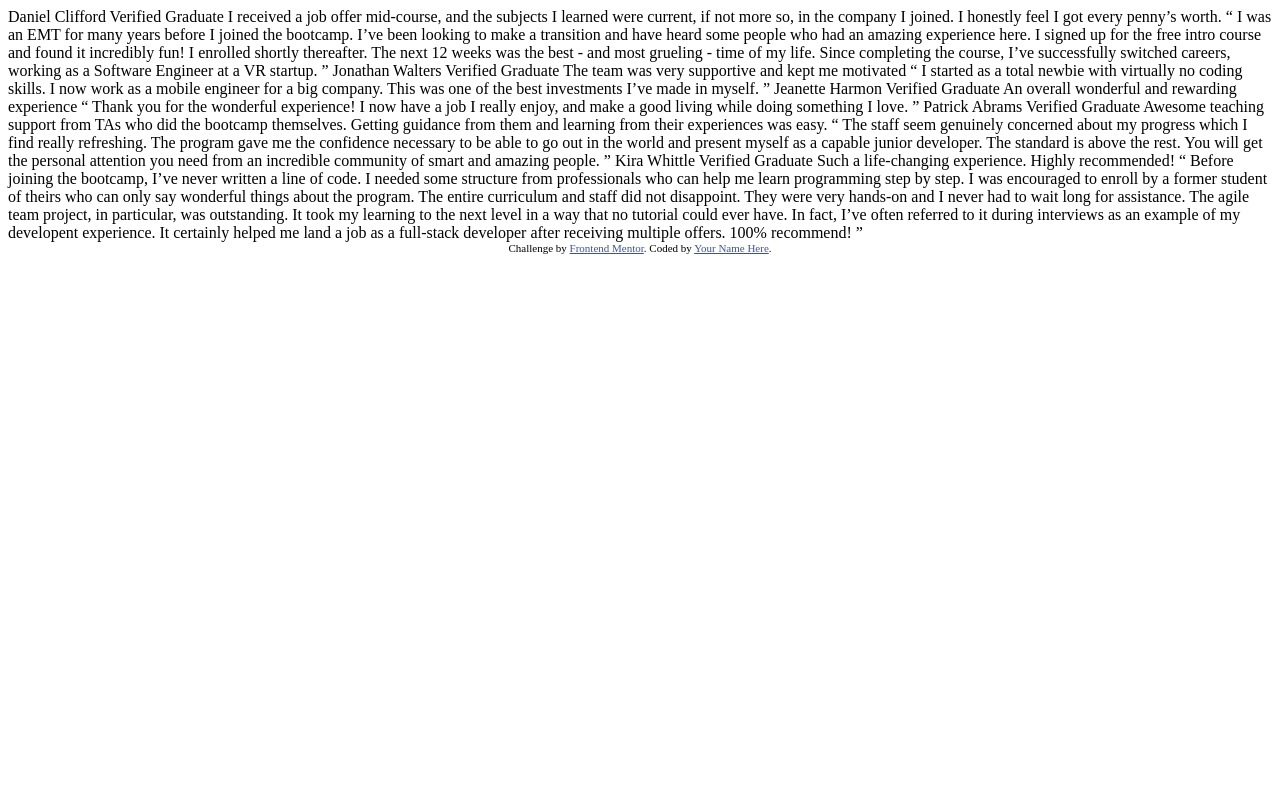
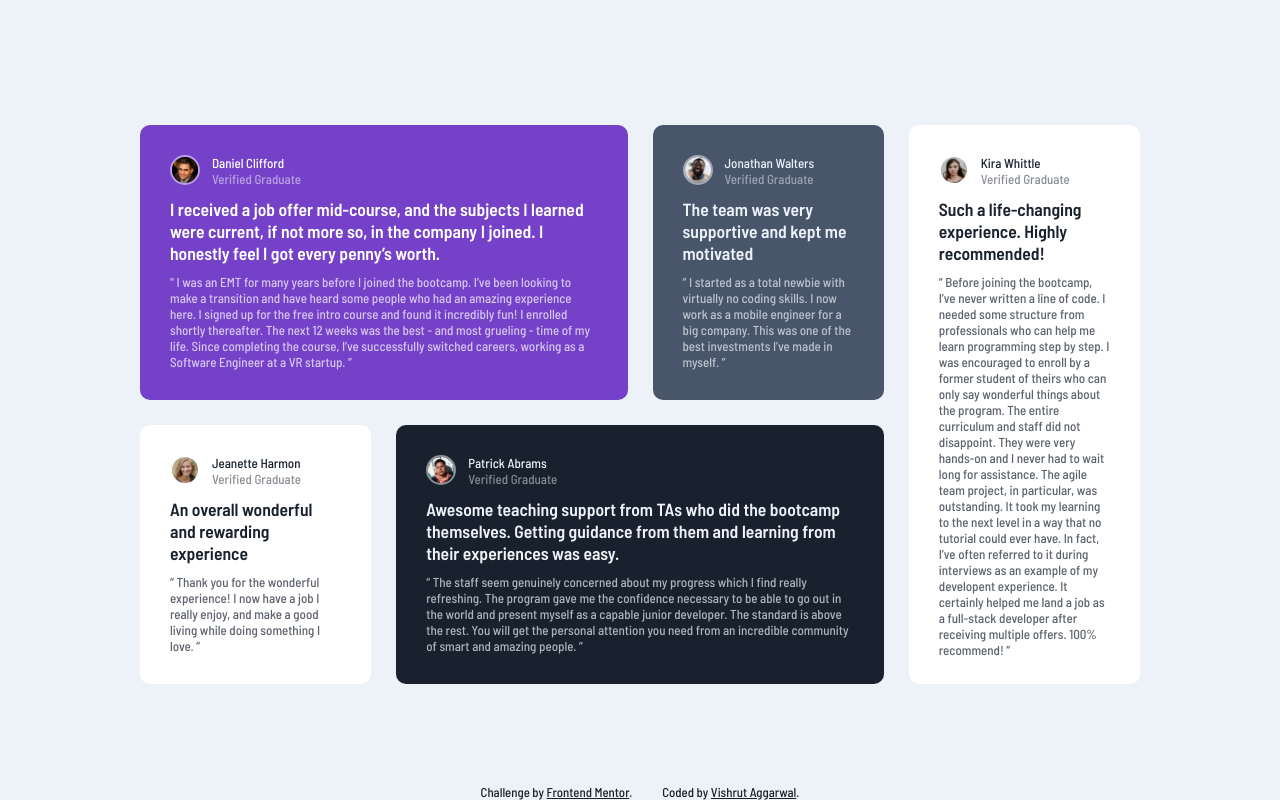
Before and after one commit to VishrutAggarwal/testimonials-grid-section-main, a plain HTML site: page index.html in a window 1280 px wide. Drawn offline with Linux system fonts and the light colour scheme.

Commit message:
updated desktop version

```diff
--- a/index.html
+++ b/index.html
@@ -1,64 +1,109 @@
 <!DOCTYPE html>
-<html lang="en">
+<html lang = "en">
 <head>
   <meta charset="UTF-8">
-  <meta name="viewport" content="width=device-width, initial-scale=1.0"> <!-- displays site properly based on user's device -->
+  <meta name = "viewport" content = "width=device-width, initial-scale=1.0">
 
-  <link rel="icon" type="image/png" sizes="32x32" href="./images/favicon-32x32.png">
+  <link rel = "icon" type = "image/png" sizes = "32x32" href = "./images/favicon-32x32.png">
+  <link rel = "stylesheet" type = "text/css" href = "style.css">
 
-  <title>Frontend Mentor | [Challenge Name Here]</title>
-
-  <!-- Feel free to remove these styles or customise in your own stylesheet 👍 -->
-  <style>
-    .attribution { font-size: 11px; text-align: center; }
-    .attribution a { color: hsl(228, 45%, 44%); }
-  </style>
+  <title>Frontend Mentor | Testimonial Grid Section</title>
 </head>
 <body>
-  Daniel Clifford
-  Verified Graduate
-
+  <main id = "container">
+    <section id = "testimonial-1">
+      <div class = "header">
+        <div class = "image">
+          <img src = "./images/image-daniel.jpg" alt = "daniel-clifford-pfp" class = "pfp">
+        </div>
+        <div class = "details">
+          <p>Daniel Clifford</p>
+          <p class = "designation">Verified Graduate</p>
+        </div>
+      </div>
+      <article class = "testimonial-heading">
         I received a job offer mid-course, and the subjects I learned were current, if not more so,
         in the company I joined. I honestly feel I got every penny’s worth.
-
+      </article>
+      <article class = "testimonial-body">
         “ I was an EMT for many years before I joined the bootcamp. I’ve been looking to make a
         transition and have heard some people who had an amazing experience here. I signed up
         for the free intro course and found it incredibly fun! I enrolled shortly thereafter.
         The next 12 weeks was the best - and most grueling - time of my life. Since completing
         the course, I’ve successfully switched careers, working as a Software Engineer at a VR startup. ”
-
-  Jonathan Walters
-  Verified Graduate
-
+      </article>
+    </section>
+    <section id = "testimonial-2">
+      <div class = "header">
+        <div class = "image">
+          <img src = "./images/image-jonathan.jpg" alt = "jonathan-walters-pfp" class = "pfp">
+        </div>
+        <div class = "details">
+          <p>Jonathan Walters</p>
+          <p class = "designation">Verified Graduate</p>
+        </div>
+      </div>
+      <article class = "testimonial-heading">
         The team was very supportive and kept me motivated
-
+      </article>
+      <article class = "testimonial-body">
         “ I started as a total newbie with virtually no coding skills. I now work as a mobile engineer
         for a big company. This was one of the best investments I’ve made in myself. ”
-
-  Jeanette Harmon
-  Verified Graduate
-
+      </article>
+    </section>
+    <section id = "testimonial-3">
+      <div class = "header">
+        <div class = "image">
+          <img src = "./images/image-jeanette.jpg" alt = "jeanette-harmon-pfp" class = "pfp">
+        </div>
+        <div class = "details">
+          <p>Jeanette Harmon</p>
+          <p class = "designation">Verified Graduate</p>
+        </div>
+      </div>
+      <article class = "testimonial-heading">
         An overall wonderful and rewarding experience
-
+      </article>
+      <article class = "testimonial-body">
         “ Thank you for the wonderful experience! I now have a job I really enjoy, and make a good living
         while doing something I love. ”
-
-  Patrick Abrams
-  Verified Graduate
-
+      </article>
+    </section>
+    <section id = "testimonial-4">
+      <div class = "header">
+        <div class = "image">
+          <img src = "./images/image-patrick.jpg" alt = "patrick-abrams-pfp" class = "pfp">
+        </div>
+        <div class = "details">
+          <p>Patrick Abrams</p>
+          <p class = "designation">Verified Graduate</p>
+        </div>
+      </div>
+      <article class = "testimonial-heading">
         Awesome teaching support from TAs who did the bootcamp themselves. Getting guidance from them and
         learning from their experiences was easy.
-
+      </article>
+      <article class = "testimonial-body">
         “ The staff seem genuinely concerned about my progress which I find really refreshing. The program
         gave me the confidence necessary to be able to go out in the world and present myself as a capable
         junior developer. The standard is above the rest. You will get the personal attention you need from
         an incredible community of smart and amazing people. ”
-
-  Kira Whittle
-  Verified Graduate
-
+      </article>
+    </section>
+    <section id = "testimonial-5">
+      <div class = "header">
+        <div class = "image">
+          <img src = "./images/image-kira.jpg" alt = "kira-whittle-pfp" class = "pfp">
+        </div>
+        <div class = "details">
+          <p>Kira Whittle</p>
+          <p class = "designation">Verified Graduate</p>
+        </div>
+      </div>
+      <article class = "testimonial-heading">
         Such a life-changing experience. Highly recommended!
-
+      </article>
+      <article class = "testimonial-body">
         “ Before joining the bootcamp, I’ve never written a line of code. I needed some structure from
         professionals who can help me learn programming step by step. I was encouraged to enroll by a former
         student of theirs who can only say wonderful things about the program. The entire curriculum and staff
@@ -67,10 +112,12 @@
         could ever have. In fact, I’ve often referred to it during interviews as an example of my developent
         experience. It certainly helped me land a job as a full-stack developer after receiving multiple offers.
         100% recommend! ”
-
-  <div class="attribution">
-    Challenge by <a href="https://www.frontendmentor.io?ref=challenge" target="_blank">Frontend Mentor</a>.
-    Coded by <a href="#">Your Name Here</a>.
-  </div>
+      </article>
+    </section>
+  </main>
+  <footer class = "attribution">
+    <p>Challenge by <a href = "https://www.frontendmentor.io?ref=challenge" target = "_blank">Frontend Mentor</a>.</p>
+    <p>Coded by <a href = "https://github.com/VishrutAggarwal" target = "_blank">Vishrut Aggarwal</a>.</p>
+  </footer>
 </body>
 </html>
--- /dev/null
+++ b/style.css
@@ -0,0 +1,139 @@
+@import url('https://fonts.googleapis.com/css2?family=Barlow+Semi+Condensed:wght@500;600&display=swap');
+
+:root {
+
+    /* Colors */
+
+    /* Primary */
+    --light-grayish-blue: hsl(210, 46%, 95%);
+    --moderate-violet: hsl(263, 55%, 52%);
+    --very-dark-grayish-blue: hsl(217, 19%, 35%);
+    --very-dark-blackish-blue: hsl(219, 29%, 14%);
+    --white: hsl(0, 0%, 100%);
+    --white-opacity-50: hsla(0, 0%, 100%, 0.5);
+
+    /* Neutral */
+    --light-gray: hsl(0, 0%, 81%);
+    --light-grayish-blue: hsl(210, 46%, 95%);
+
+    /* Font */
+
+    /* Font Family */
+    --ff-barlow-semi-condensed: "barlow semi condensed";
+
+    /* Font Weight */
+    --fw-regular: 500;
+    --fw-semi-bold: 600;
+}
+
+* {
+    margin: 0;
+    padding: 0;
+    box-sizing: border-box;
+}
+
+/* Global */
+
+body {
+    display: flex;
+    flex-direction: column;
+    justify-content: center;
+    align-items: center;
+    background-color: var(--light-grayish-blue);
+    font-family: var(--ff-barlow-semi-condensed);
+    font-weight: var(--fw-regular);
+    height: 100vh;
+}
+
+main {
+    display: grid;
+    grid-template-columns: 1fr 1fr 1fr 1fr;
+    grid-template-rows: 1fr 1fr;
+    grid-template-areas: "one one two five"
+                         "three four four five";
+    grid-gap: 25px;
+    width: 1000px;
+    height: 550px;
+    font-size: 13px;
+}
+
+section {
+    display: flex;
+    flex-direction: column;
+    justify-content: space-between;
+    border-radius: 10px;
+    padding: 30px;
+    gap: 10px;
+}
+
+footer {
+    display: flex;
+    position: fixed;
+    bottom: 0;
+    font-size: .8rem;
+    color: var(--very-dark-blackish-blue);
+    gap: 30px;
+}
+
+footer a {
+    color: var(--very-dark-blackish-blue);
+}
+
+/* Individuals */
+
+#testimonial-1 {
+    background-color: var(--moderate-violet);
+    grid-area: one;
+    color: var(--white);
+}
+
+#testimonial-2 {
+    background-color: var(--very-dark-grayish-blue);
+    grid-area: two;
+    color: var(--light-grayish-blue);
+}
+
+#testimonial-3 {
+    background-color: var(--white);
+    grid-area: three;
+    color: var(--very-dark-blackish-blue);
+}
+
+#testimonial-4 {
+    background-color: var(--very-dark-blackish-blue);
+    grid-area: four;
+    color: var(--light-grayish-blue);
+}
+
+#testimonial-5 {
+    background-color: var(--white);
+    grid-area: five;
+    color: var(--very-dark-blackish-blue);
+}
+
+/* Formatting */
+
+.header {
+    display: flex;
+    gap: 12px;
+}
+
+.testimonial-heading {
+    font-weight: var(--fw-semi-bold);
+    font-size: 1.1rem;
+}
+
+.testimonial-body {
+    opacity: 70%;
+}
+
+.designation {
+    opacity: 50%;
+}
+
+.pfp {
+    border: 2px solid var(--white-opacity-50);
+    border-radius: 50%;
+    width: 30px;
+    height: auto;
+}
```
Also changed, not shown: 2 other files. Lines whose indentation alone changed are shown as unchanged.
